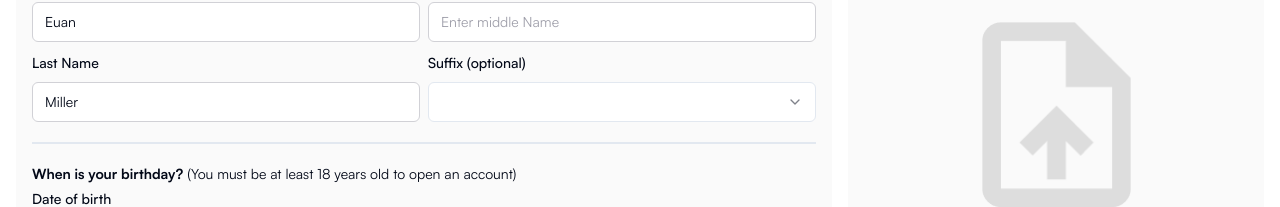
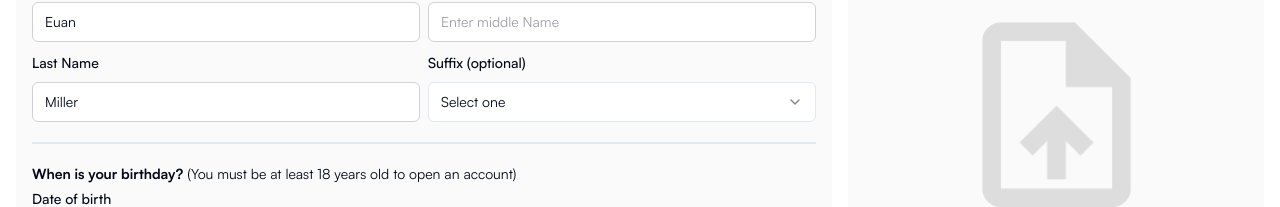
Before and after one commit to docknetwork/dock-bank-demo, a Next.js app: page /org/quotient in a window 1280 px wide. Shown: the part 234-441 px from the top of the page. Built offline with nearby package versions, Linux system fonts and the light colour scheme; no server answers.

Commit message:
more suffix tweaking - 5

```diff
--- a/components/forms/form-field-id.jsx
+++ b/components/forms/form-field-id.jsx
@@ -82,7 +82,7 @@ const FormFieldNameAndBirthday = ({ control, dob = false }) => (
                         <Select onValueChange={field.onChange} value={field.value}>
                             <FormControl>
                                 <SelectTrigger>
-                                    <SelectValue/>
+                                    <SelectValue placeholder="Select one" />
                                 </SelectTrigger>
                             </FormControl>
                             <SelectContent>
```
